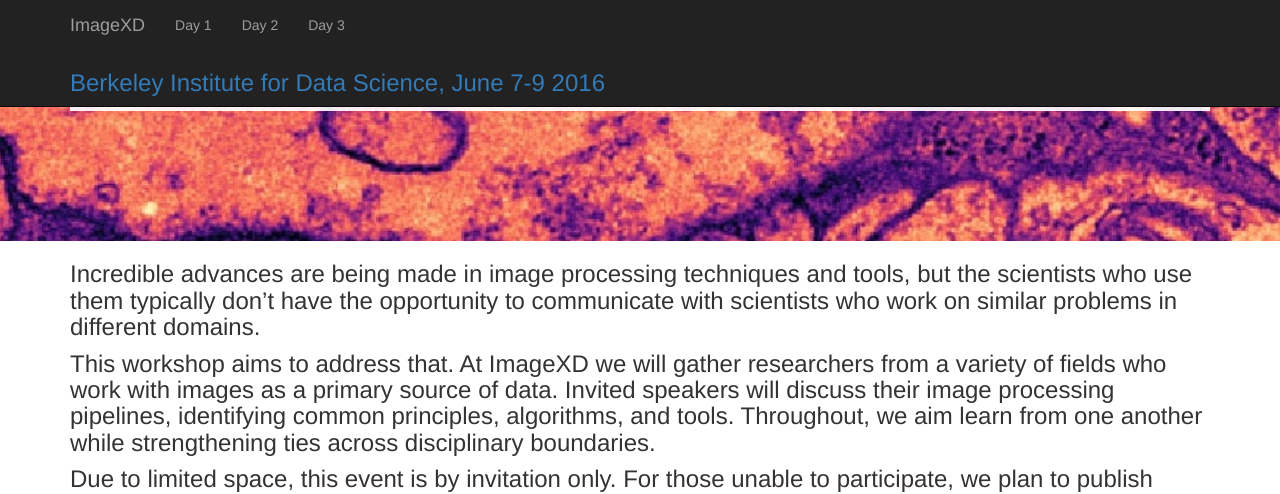
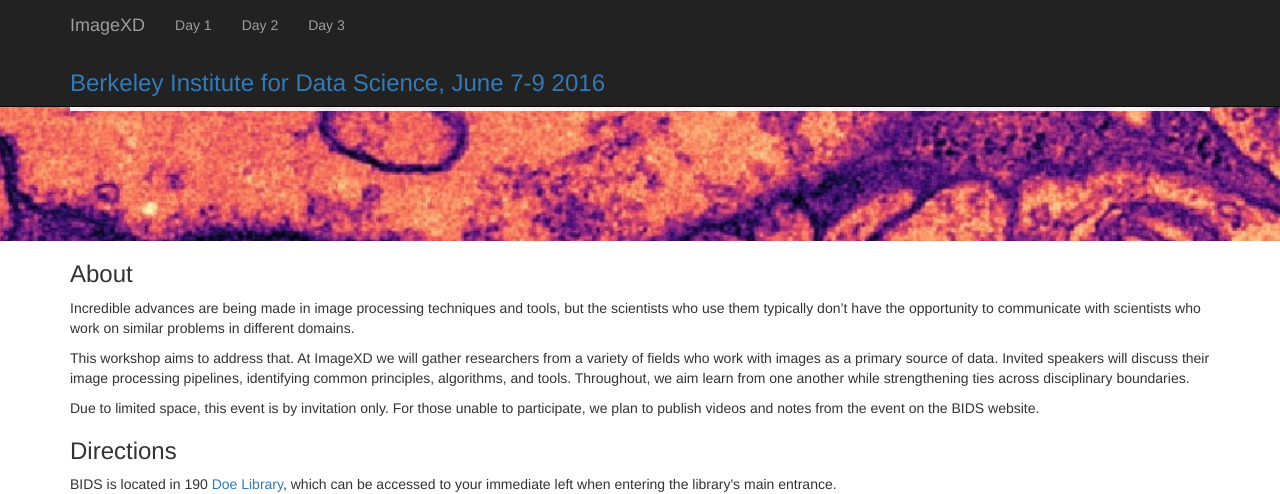
Before and after one commit to imagexd/imagexd.github.io, a Jekyll site: the page built from index.html, in a window 1280 px wide and 1400 px high, scrolled down 411 px. Shown: the top 494 px of the window. Built offline with Jekyll 4.4.1, drawn with Linux system fonts in a browser that asks for light colours; some of the changed text lies outside the part shown.

Commit message:
Add directions to website.

```diff
--- a/index.html
+++ b/index.html
@@ -7,7 +7,7 @@
 {% include header.html %}
 
 <div class="container">
-  <h3>
+  <h3>About</h3>
   <p>
   Incredible advances are being made in image processing techniques and tools, but the scientists who use them typically don’t have the opportunity to communicate with scientists who work on similar problems in different domains.
   </p>
@@ -17,9 +17,19 @@
   <p>
   Due to limited space, this event is by invitation only. For those unable to participate, we plan to publish videos and notes from the event on the BIDS website.
 </p>
-  <p> Location: <a href="https://bids.berkeley.edu/about/directions-and-travel">The Berkeley Institute for Data Science </a></p>
-  </h3>
 
+<h3>Directions</h3>
+
+<p>BIDS is located in 190 <a href="http://www.lib.berkeley.edu/libraries/doe-library">Doe Library</a>, which can be accessed to your immediate left when entering the library's main entrance.</p>
+<p class="rtecenter">
+<iframe frameborder="0" height="450" src="https://www.google.com/maps/embed?pb=!1m14!1m8!1m3!1d1574.7429013294525!2d-122.259552!3d37.8723202!3m2!1i1024!2i768!4f13.1!3m3!1m2!1s0x80857c3900000001%3A0x2c4c871172ae1c6b!2sDoe+Memorial+Library%2C+University+of+California%2C+Berkeley%2C+Berkeley%2C+CA+94704!5e0!3m2!1sen!2sus!4v1416440146025" style="border:0" width="900"></iframe></p>
+<h3>BART</h3>
+<p>UC Berkeley campus is just one block from the downtown Berkeley BART Station. From the station, walk east on Addison Street or Center Street until you get to Oxford Street. When you enter the West Circle entrance of the campus, follow Univeristy Drive up the hill. You will see Doe library on your right when you reach Memorial Glade. Ask the kiosk attendant if you need help finding your way.</p>
+<h3>Parking On/Near Campus</h3>
+<p>Metered parking is available off campus on Oxford Street and at the parking structure on Addison Street.</p>
+<p>If you have arranged for a parking permit, you can pick it up at the parking kiosk at the West Circle entrance off Oxford St. DO NOT park on campus in a designated permit-only spot unless you have a parking permit for that area; parking is enforced 24 hours a day seven days a week on the UC Berkeley campus.</p>
+<p>See the <a href="http://pt.berkeley.edu/">UC parking and transportation</a> site for campus parking areas and required permits.</p>
+</div>
 
   {% include features.html %}
   {% include footer.html %}
```
